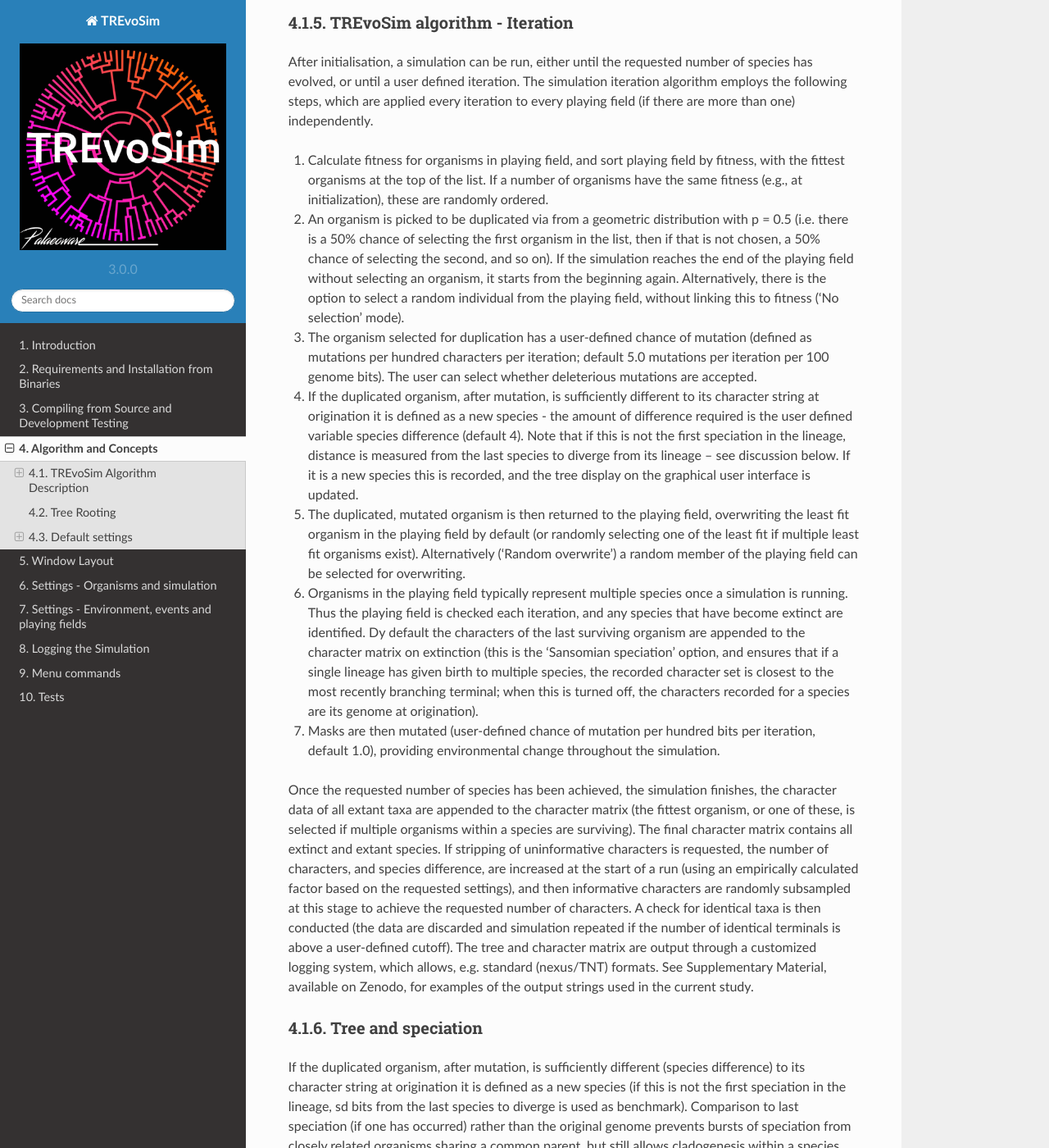
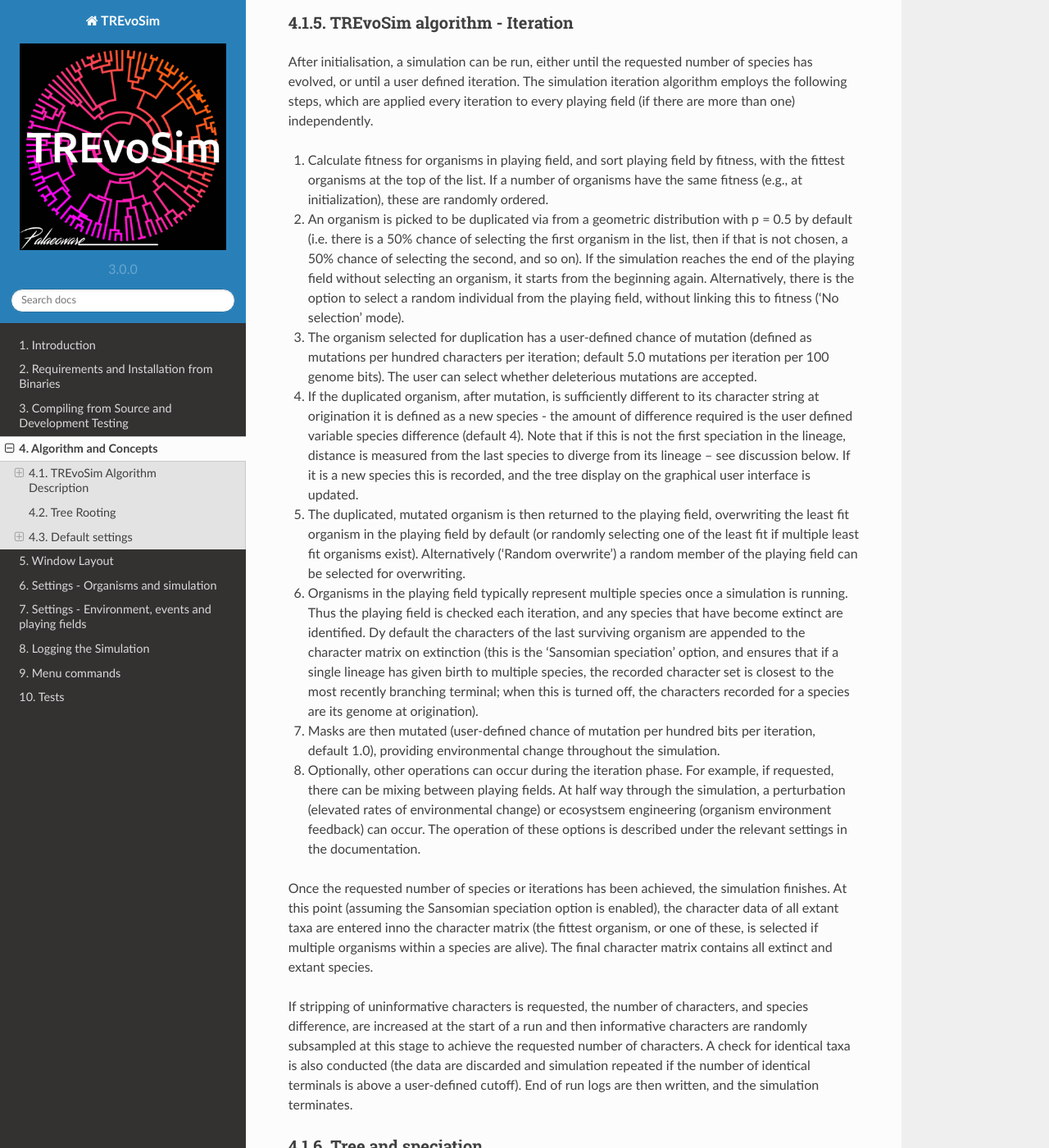
Before and after one commit to palaeoware/trevosim, a Sphinx documentation site: the page built from docs/algorithmconcepts.rst, in a window 1280 px wide and 1400 px high, scrolled down 3318 px. Shown: the whole window at 82% size. Built offline with Sphinx 7.4.7 and the Read the Docs theme 2.0.0, drawn with Linux system fonts in a browser that asks for light colours.

Commit message:
Finish writing about iteration phase

```diff
--- a/docs/algorithmconcepts.rst
+++ b/docs/algorithmconcepts.rst
@@ -58,7 +58,7 @@ After initialisation, a simulation can be run, either until the requested number
 
 1) Calculate fitness for organisms in playing field, and sort playing field by fitness, with the fittest organisms at the top of the list. If a number of organisms have the same fitness (e.g., at initialization), these are randomly ordered.
 
-2) An organism is picked to be duplicated via from a geometric distribution with p = 0.5 (i.e. there is a 50% chance of selecting the first organism in the list, then if that is not chosen, a 50% chance of selecting the second, and so on). If the simulation reaches the end of the playing field without selecting an organism, it starts from the beginning again. Alternatively, there is the option to select a random individual from the playing field, without linking this to fitness ('No selection' mode).
+2) An organism is picked to be duplicated via from a geometric distribution with p = 0.5 by default (i.e. there is a 50% chance of selecting the first organism in the list, then if that is not chosen, a 50% chance of selecting the second, and so on). If the simulation reaches the end of the playing field without selecting an organism, it starts from the beginning again. Alternatively, there is the option to select a random individual from the playing field, without linking this to fitness ('No selection' mode).
 
 3) The organism selected for duplication has a user-defined chance of mutation (defined as mutations per hundred characters per iteration; default 5.0 mutations per iteration per 100 genome bits). The user can select whether deleterious mutations are accepted.
 
@@ -70,12 +70,14 @@ After initialisation, a simulation can be run, either until the requested number
 
 7) Masks are then mutated (user-defined chance of mutation per hundred bits per iteration, default 1.0), providing environmental change throughout the simulation.
 
-Once the requested number of species has been achieved, the simulation finishes, the character data of all extant taxa are appended to the character matrix (the fittest organism, or one of these, is selected if multiple organisms within a species are surviving). The final character matrix contains all extinct and extant species. If stripping of uninformative characters is requested, the number of characters, and species difference, are increased at the start of a run (using an empirically calculated factor based on the requested settings), and then informative characters are randomly subsampled at this stage to achieve the requested number of characters. A check for identical taxa is then conducted (the data are discarded and simulation repeated if the number of identical terminals is above a user-defined cutoff). The tree and character matrix are output through a customized logging system, which allows, e.g. standard (nexus/TNT) formats. See Supplementary Material, available on Zenodo, for examples of the output strings used in the current study.
+8) Optionally, other operations can occur during the iteration phase. For example, if requested, there can be mixing between playing fields. At half way through the simulation, a perturbation (elevated rates of environmental change) or ecosystsem engineering (organism environment feedback) can occur. The operation of these options is described under the relevant settings in the documentation.
 
+Once the requested number of species or iterations has been achieved, the simulation finishes. At this point (assuming the Sansomian speciation option is enabled), the character data of all extant taxa are entered inno the character matrix (the fittest organism, or one of these, is selected if multiple organisms within a species are alive). The final character matrix contains all extinct and extant species.
 
+If stripping of uninformative characters is requested, the number of characters, and species difference, are increased at the start of a run and then informative characters are randomly subsampled at this stage to achieve the requested number of characters. A check for identical taxa is also conducted (the data are discarded and simulation repeated if the number of identical terminals is above a user-defined cutoff). End of run logs are then written, and the simulation terminates.
 
 Tree and speciation
-^^^^^^^^^^^^^^^^^^^^^^^^^^^^^^
+^^^^^^^^^^^^^^^^^^^
 
 
 
```
